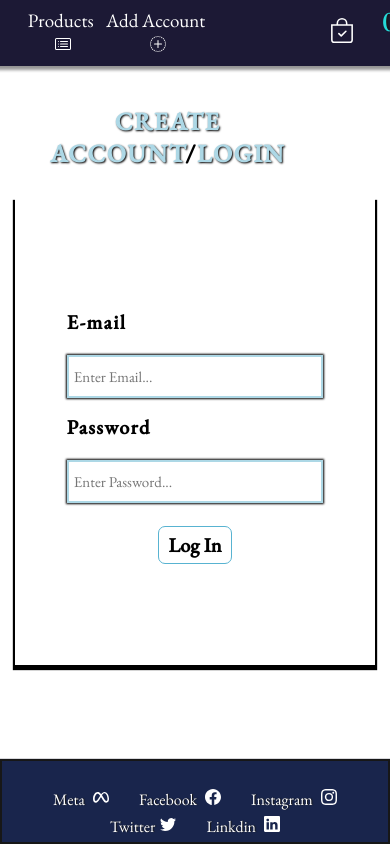
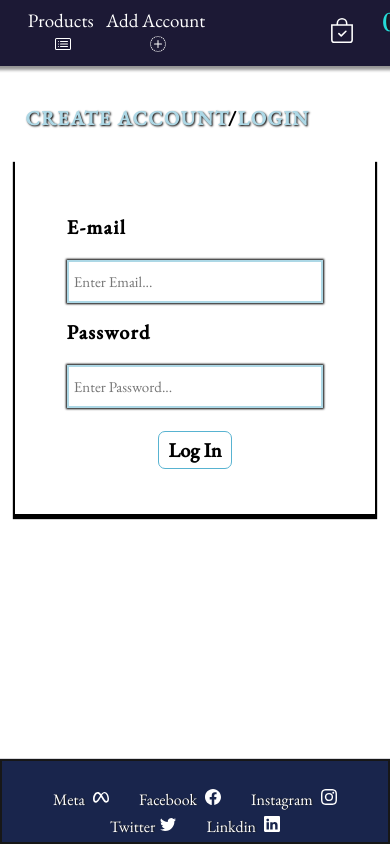
Before and after one commit to Shivankar1999/ReactEcom, a React (Create React App) app: page /addacount in a window 390 px wide. Built offline with nearby package versions, Linux system fonts and the light colour scheme; no server answers.

Commit message:
responsive

```diff
--- a/src/styles/addacount.module.css
+++ b/src/styles/addacount.module.css
@@ -163,3 +163,18 @@
     width: auto;
   }
 }
+@media (max-height: 900px) {
+  .formbox span {
+    font-size: 20px;
+  }
+  .formbox .AccLog .logIn {
+    width: 100%;
+    height: 70%;
+    margin-bottom: 5px;
+  }
+  .formbox .AccLog .SignIn {
+    width: 100%;
+    height: 80%;
+    margin-bottom: 5px;
+  }
+}
```
